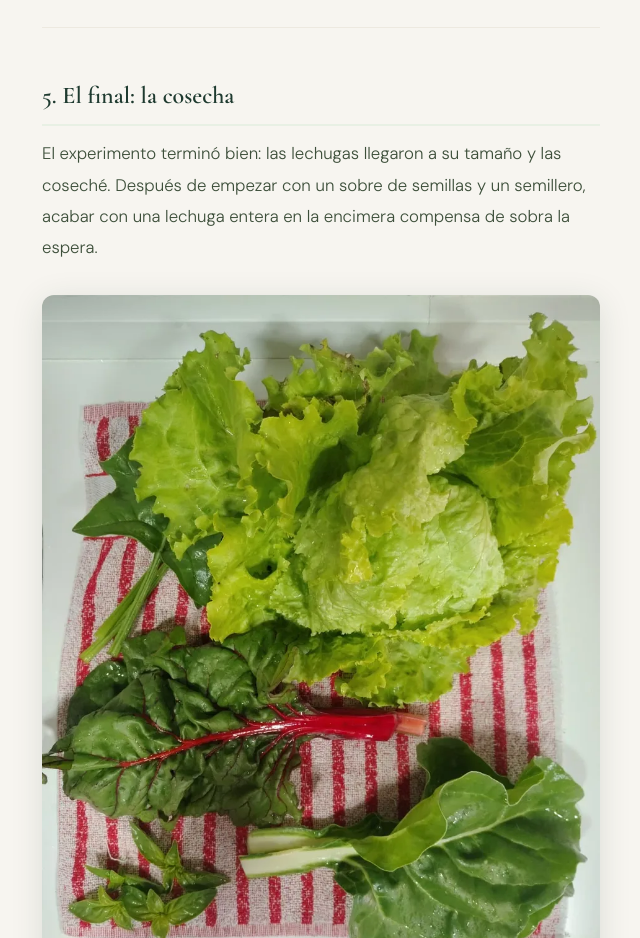
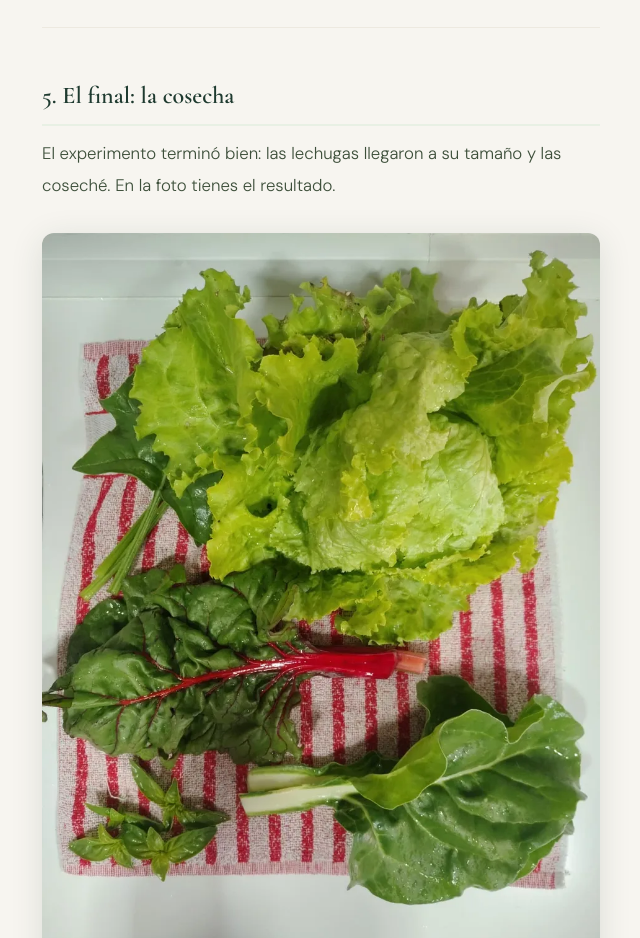
Before and after one commit to Nowy0711/nowy0711.github.io, a plain HTML site: page cultivando-lechugas.html in a window 1280 px wide. Shown: the part 6660-7598 px from the top of the page, without its empty margins (304-944 px from the left). Drawn offline with nearby package versions, Linux system fonts and the light colour scheme.

Commit message:
Lechugas: texto del final mas sobrio

```diff
--- a/cultivando-lechugas.html
+++ b/cultivando-lechugas.html
@@ -294,7 +294,7 @@
       <hr style="border: none; border-top: 1px solid var(--cr); margin: 3rem 0;">
 
       <h3>5. El final: la cosecha</h3>
-      <p>El experimento terminó bien: las lechugas llegaron a su tamaño y las coseché. Después de empezar con un sobre de semillas y un semillero, acabar con una lechuga entera en la encimera compensa de sobra la espera.</p>
+      <p>El experimento terminó bien: las lechugas llegaron a su tamaño y las coseché. En la foto tienes el resultado.</p>
 
       <img src="img/cosecha-lechuga.webp" width="900" height="1200" alt="Lechuga recién cosechada sobre un paño de cocina, junto a hojas de acelga y albahaca" loading="lazy" decoding="async" />
       <p class="img-caption">La lechuga ya cosechada, junto a unas hojas de acelga y albahaca.</p>
```
